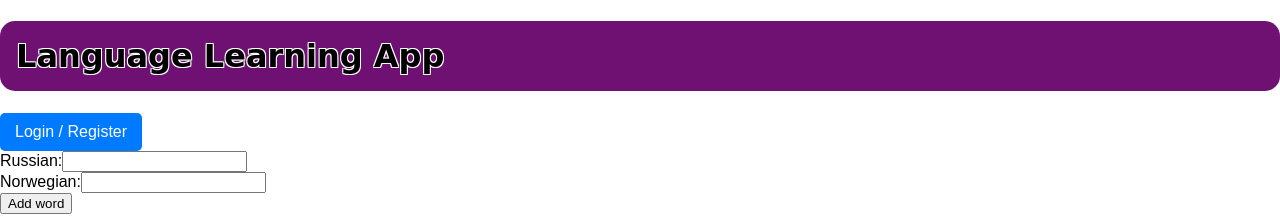
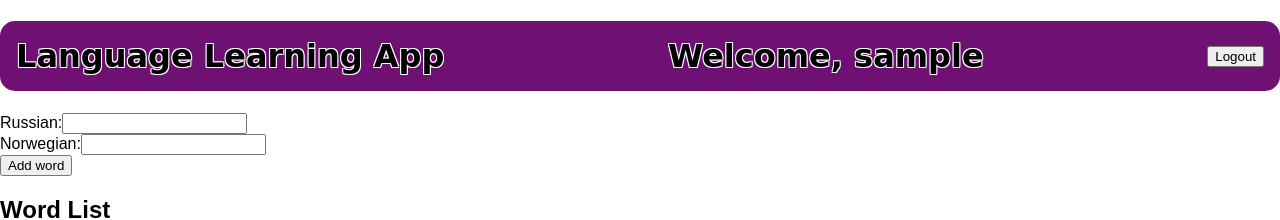
Before and after one commit to IkayImonoko/LangugeLearningApp, a React (Create React App) app in the folder language-learning-frontend/: page / in a window 1280 px wide. Shown: the top 220 px of the page. Built offline with nearby package versions, Linux system fonts and the light colour scheme; no server answers; sample sign-in values are in the browser's storage.

Commit message:
Add topbar

```diff
--- a/language-learning-frontend/src/App.css
+++ b/language-learning-frontend/src/App.css
@@ -47,14 +47,11 @@ li {
   list-style: none; /* Уберите стандартные маркеры списка */
 }
 
-/*.App-header {
+.App-header {
   display: flex;
   justify-content: space-between; /* Раздвигает элементы */
- /* align-items: center; /* Выравнивает элементы по вертикали */
-  /*background-color: #6e1173;
-  padding: 10px 20px;
-  box-shadow: 0 2px 5px rgba(0, 0, 0, 0.1);
-}*/
+  align-items: center; /* Выравнивает элементы по вертикали */
+}
 
 /* Стили для кнопки */
 .login-button {
--- /dev/null
+++ b/language-learning-frontend/src/components/TopBar.js
@@ -0,0 +1,27 @@
+import { Link } from "react-router-dom";
+import { AuthContext } from "../authContext";
+import { useContext } from "react";
+import LogoutButton from "./LogoutButton";
+
+const TopBar = () => {
+    const { currentUser } = useContext(AuthContext);
+
+    return(
+
+        <header>
+        <h1 class="topbar">Language Learning App
+        {currentUser ? (
+            <>
+            <span> Welcome, {currentUser.username} </span>
+            <LogoutButton/>
+            </>
+        ) : (
+          <Link to="/login">
+            <button className="login-button">Login / Register</button>
+          </Link>
+        )}
+        </h1>
+    </header>
+    );
+};
+export default TopBar;
--- a/language-learning-frontend/src/pages/MainPage.js
+++ b/language-learning-frontend/src/pages/MainPage.js
@@ -1,16 +1,12 @@
 import UsersList from '../components/UsersList';
 import AddWordForm from '../components/AddWordForm';
 import WordList from '../components/WordList';
+import TopBar from '../components/TopBar';
 import { BrowserRouter as Router, Routes, Route, Link } from 'react-router-dom';
 function MainPage() {
     return(
     <>
-    <header>
-                    <h1>Language Learning App</h1>
-                    <Link to="/login">
-                        <button className="login-button">Login / Register</button>
-                    </Link>
-                </header>
+    <TopBar/>
     <AddWordForm />
     <WordList />
     <UsersList />
--- a/language-learning-frontend/src/pages/UserPage.js
+++ b/language-learning-frontend/src/pages/UserPage.js
@@ -4,6 +4,7 @@ import { useParams, useNavigate } from 'react-router-dom';
 import { useState, useEffect, useContext } from 'react';
 import { AuthContext } from '../authContext';
 import LogoutButton from '../components/LogoutButton';
+import TopBar from '../components/TopBar';
 
 
 function UserPage() {
@@ -29,11 +30,10 @@ function UserPage() {
     return(
     <>
         <header>
-            <h1>User Page, hello {user.username} </h1>
-                <Link to="/">
-                    <button className="home-button">Home</button>
-                </Link>
-                <LogoutButton/>
+            <TopBar/>
+            <Link to="/">
+                <button className="home-button">Home</button>
+            </Link>
 
         </header>
     </>
```
